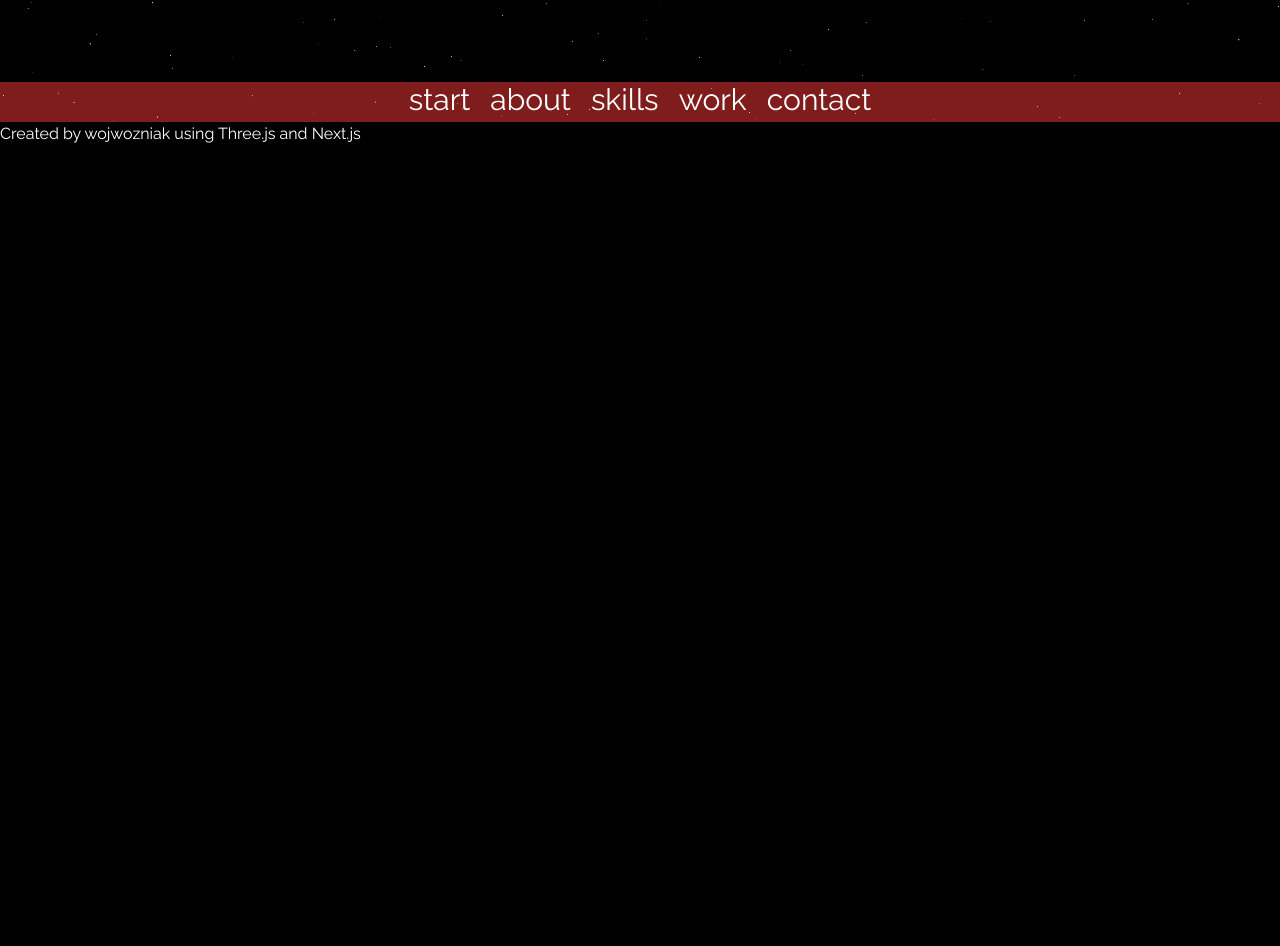
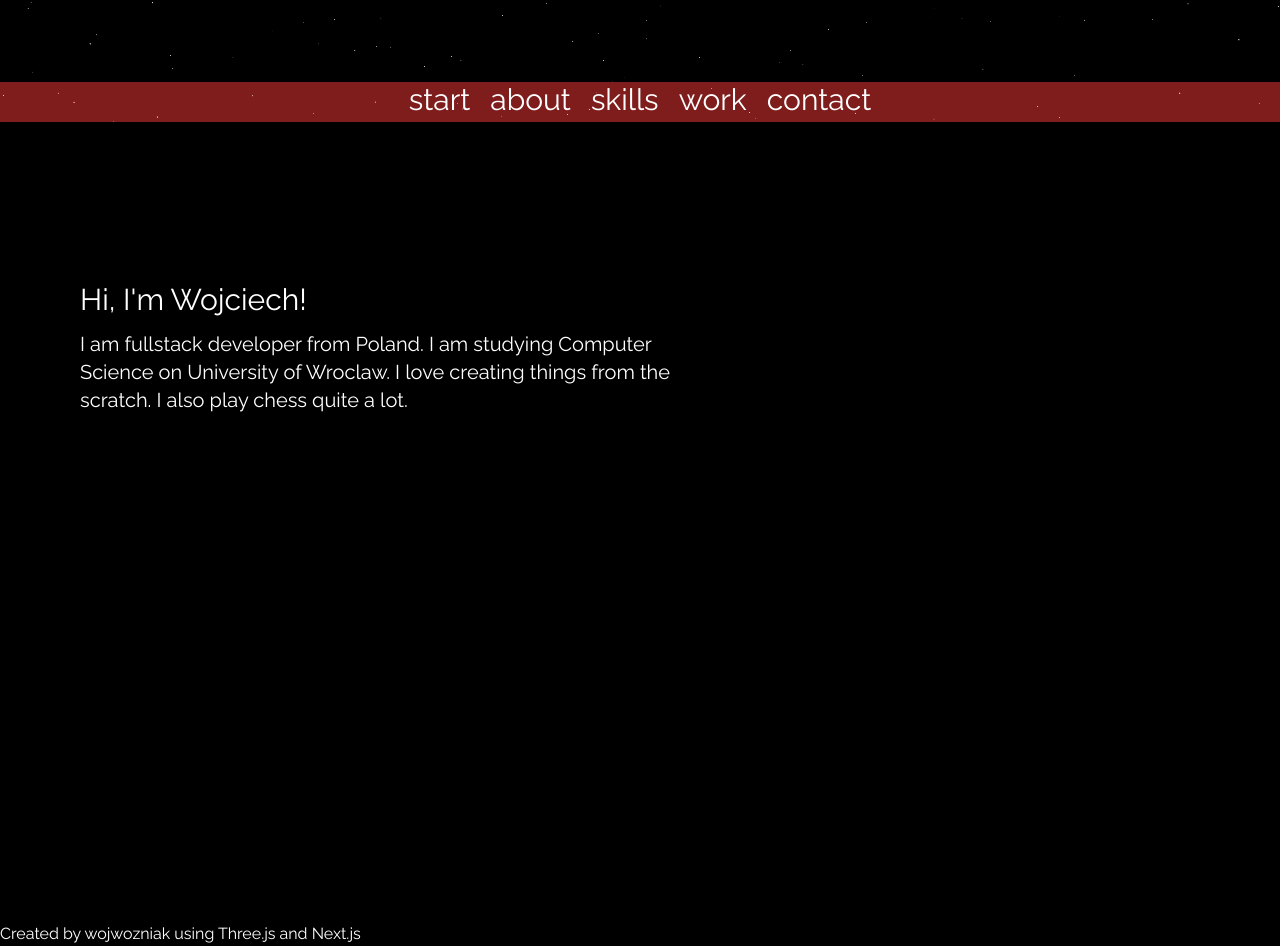
Before and after one commit to wojwozniak/portfolio, a Next.js app: page / in a window 1280 px wide. Shown: the part 678-1624 px from the top of the page. Before the commit the page ends 824 px from the top, so only its background shows below. Built offline with nearby package versions, Linux system fonts and the light colour scheme.

Commit message:
Update index.tsx

```diff
--- a/pages/index.tsx
+++ b/pages/index.tsx
@@ -3,6 +3,7 @@ import Nav from '../components/Nav'
 import Background from '../components/Background'
 import TitleSection from '../components/TitleSection'
 import Footer from '../components/Footer'
+import AboutSection from '../components/AboutSection'
 
 export default function Home() {
   return (
@@ -17,6 +18,7 @@ export default function Home() {
         <Background />
         <TitleSection />
         <Nav />
+        <AboutSection />
       </main>
       <Footer />
     </div>
```
